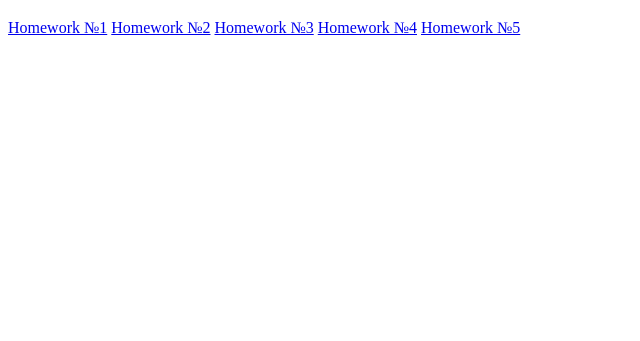
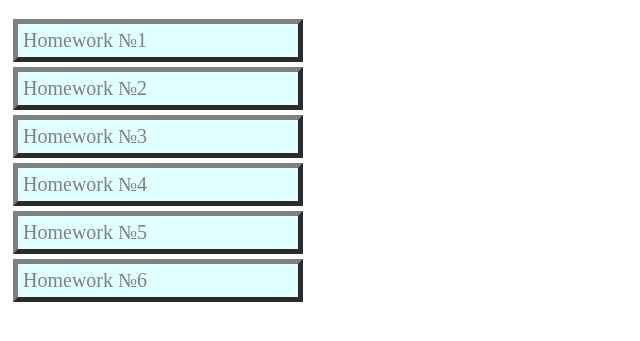
Before and after one commit to sergey-salo/hillel, a plain HTML site: page index.html in a window 1280 px wide. Shown: the part 61-402 px from the top of the page, without its empty margins (0-640 px from the left). Drawn offline with Linux system fonts and the light colour scheme.

Commit message:
added homework_06 to git repository

```diff
--- /dev/null
+++ b/assets/css/style.css
@@ -0,0 +1,22 @@
+.navbar-link {
+  text-decoration: none;
+  color: grey;
+  font-size: 20px;
+  border: 5px outset grey;
+  background-color: #e0ffff;
+  padding: 5px;
+  margin: 5px;
+  display: block;
+  transition: 0.5s;
+}
+
+.navbar-link:hover {
+  margin-left: 10px;
+  margin-right: -5px;
+  background-color: #b0c4de;
+  color: #ff0000;
+}
+
+.menu {
+  width: 300px;
+}
--- /dev/null
+++ b/homework_06/assets/css/style.css
@@ -0,0 +1,51 @@
+* {
+  box-sizing: border-box;
+}
+
+/* body {
+  margin: 0;
+} */
+
+div {
+  border: 2px solid;
+  padding: 25px;
+}
+
+.header {
+  /* background-color: #7cfc00; */
+  height: 100px;
+  width: 100%;
+}
+
+.content {
+  /* height: calc(100vh - 200px); if  */ /* if body { margin: 0; } uncommented */
+  height: calc(100vh - 216px);
+  float: left;
+}
+
+.main {
+  /* background-color: #dc143c; */
+  width: calc(100% - 500px);
+  margin-left: 300px;
+}
+
+.left {
+  /* background-color: #00ffff; */
+  width: 300px;
+  margin-left: calc(-100% + 200px);
+}
+
+.right {
+  /* background-color: #4682b4; */
+  width: 200px;
+}
+
+.footer {
+  /* background-color: #ff8c00; */
+  height: 100px;
+  width: 100%;
+}
+
+.clearfix {
+  clear: both;
+}
--- a/index.html
+++ b/index.html
@@ -6,17 +6,21 @@
   <meta http-equiv="X-UA-Compatible" content="IE=edge">
   <meta name="viewport" content="width=device-width, initial-scale=1.0">
   <title>Homeworks | Serhii Salo</title>
+  <link rel="stylesheet" href="assets/css/style.css">
 </head>
 
 <body>
   <h1>My homeworks</h1>
 
-  <div>
-    <a href="homework_01/index.html" target="_blank">Homework №1</a>
-    <a href="homework_02/index.html" target="_blank">Homework №2</a>
-    <a href="homework_03/index.html" target="_blank">Homework №3</a>
-    <a href="homework_04/index.html" target="_blank">Homework №4</a>
-    <a href="homework_05/index.html" target="_blank">Homework №5</a>
+  <div class="menu">
+    <div class="navbar">
+      <a class="navbar-link" href="homework_01/index.html" target="_blank">Homework №1</a>
+      <a class="navbar-link" href="homework_02/index.html" target="_blank">Homework №2</a>
+      <a class="navbar-link" href="homework_03/index.html" target="_blank">Homework №3</a>
+      <a class="navbar-link" href="homework_04/index.html" target="_blank">Homework №4</a>
+      <a class="navbar-link" href="homework_05/index.html" target="_blank">Homework №5</a>
+      <a class="navbar-link" href="homework_06/index.html" target="_blank">Homework №6</a>
+    </div>
   </div>
 </body>
 
```
Also changed, not shown: homework_05/index.html (+1 -1 lines), homework_06/index.html (added, +20 -0 lines).
